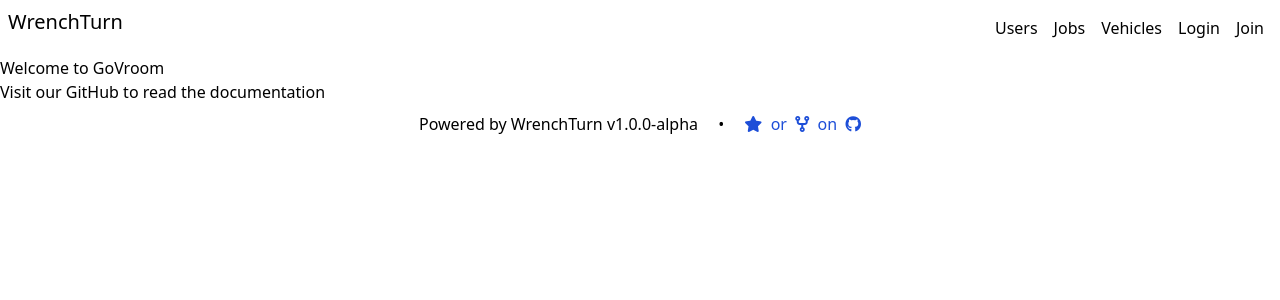
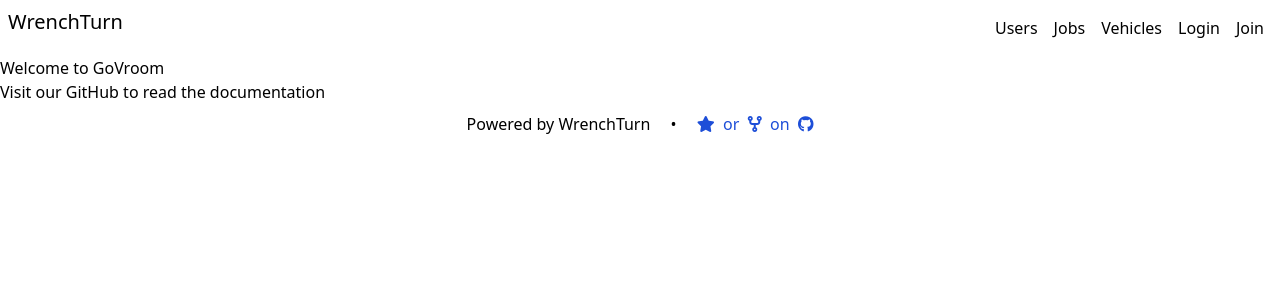
Before and after one commit to okdv/wrench-turn, a SvelteKit app in the folder frontend/: page / in a window 1280 px wide. Shown: the top 300 px of the page. Built offline with nearby package versions, Linux system fonts and the light colour scheme; no server answers.

Commit message:
fix: use api version in footer #41

```diff
--- a/frontend/src/routes/+layout.svelte
+++ b/frontend/src/routes/+layout.svelte
@@ -1,11 +1,19 @@
 <script lang="ts">
-	import { verifyToken } from "$lib/api";
+	import { getEnv, verifyToken } from "$lib/api";
     import "../app.css";
 
     let isLoggedIn = false
+    let version = ''
 
     const init = async() => {
       isLoggedIn = await verifyToken()
+      const res = await getEnv()
+      if (!res.ok) {
+        alert("Unable to get env data from API")
+        return
+      }
+      const envJson = await res.json()
+      version = envJson["API_VERSION"]
     }
     init()
   </script>
@@ -28,7 +36,7 @@
   </div>
   <slot />
   <div class="text-center">
-    <p class="text-center inline-block p-2 mr-2">Powered by WrenchTurn v1.0.0-alpha</p>
+    <p class="text-center inline-block p-2 mr-2">Powered by WrenchTurn {version}</p>
     &bull;
     <a href="https://github.com/okdv/wrench-turn" class="inline-block p-2 ml-2 text-link">
       <i class="fa-solid fa-star"></i>
```
